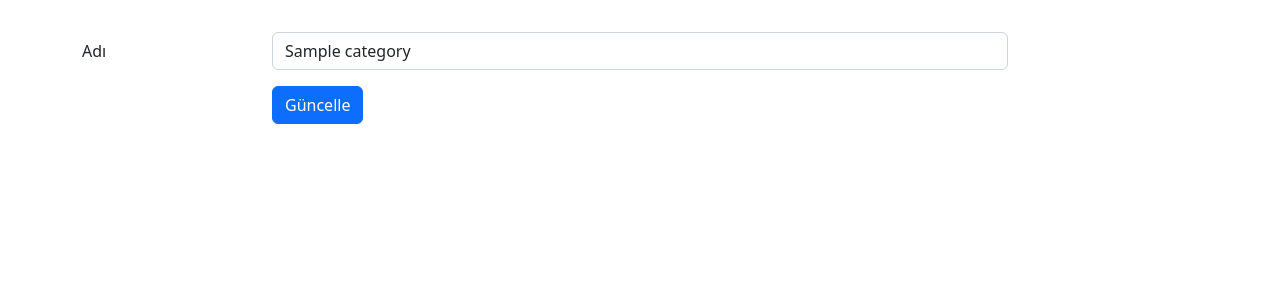
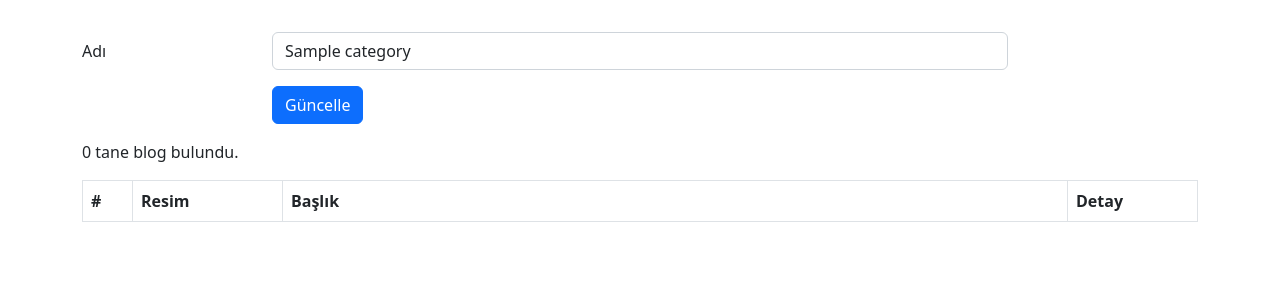
Before and after one commit to muhammetkilinc15/BlogApp, a Node server app: page /admin/categories/1 in a window 1280 px wide. Shown: the part 56-356 px from the top of the page. Run offline with Node 20, Linux system fonts and the light colour scheme; tables that the repository leaves empty hold one stand-in row (values such as "Sample post"); data that the repository does not hold is empty; some libraries are stand-ins or nearby versions.

Commit message:
Blogs belonging to the category were brought

```diff
--- a/Blog App/views/admin/category-edit.ejs
+++ b/Blog App/views/admin/category-edit.ejs
@@ -31,6 +31,39 @@
           </form>
         </div>
       </div>
+      <div>
+        <p><%= blogCount %> tane blog bulundu.</p>
+      </div>
+      <div class="row">
+        <div class="col-md-12">
+          <table class="table table-bordered table-striped">
+            <thead>
+              <tr>
+                <th style="width: 50px;"><b>#</b></th>
+                <th style="width: 150px;">Resim</th>
+                <th >Başlık</th>
+                <th style="width: 130px;">Detay</th>
+              </tr>
+            </thead>
+            <tbody>
+              <% let counter=1 %>
+              <% blogs.forEach(item => { %>
+              <tr>
+                <td><%= counter++ %></td>
+                <td> <img src="/static/images/<%= item.Image %>" class="img-fluid"></td>
+                <td><%= item.Title %></td>
+                <td>
+                    <a href="/admin/blogs/<%= item.id %>" class="btn btn-sm btn-primary">Edit</a>
+                    <a href="/admin/blog/delete/<%= item.id %>" class="btn btn-sm btn-danger">Delete</a>
+                </td>
+
+            </tr>
+
+              <% }) %>
+            </tbody>
+          </table>
+        </div>
+      </div>
     </div>
   </body>
 </html>
```
